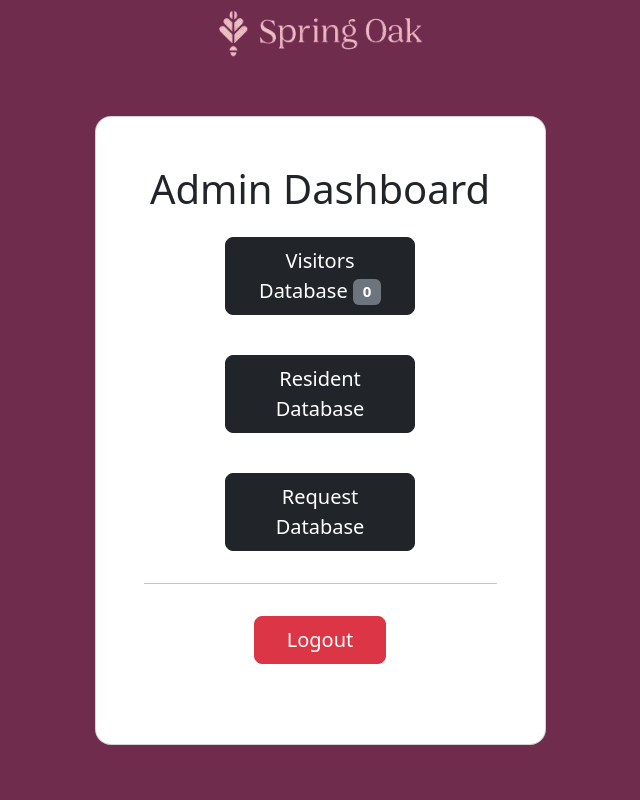
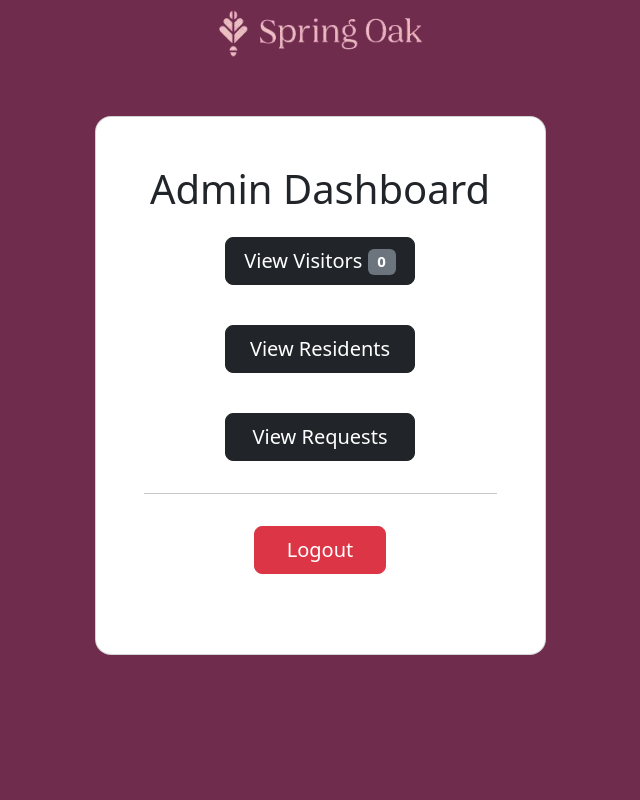
Before and after one commit to rosenb26/Software-Engineering-Group-Project, a Flask app: page /dashboard in a window 1280 px wide. Shown: the whole page, without its empty margins (320-960 px from the left). Run offline with Flask 3, Linux system fonts and the light colour scheme; data that the repository does not hold is empty; some libraries are stand-ins or nearby versions.

Commit message:
Update dashboard.html
changed wording

```diff
--- a/SpringOakWebApp3.0/templates/dashboard.html
+++ b/SpringOakWebApp3.0/templates/dashboard.html
@@ -26,18 +26,18 @@
         <div class="form-outline mb-4 d-grid gap-2 col-7 mx-auto">
             <a href="/visitors?type=registered" class="m-2">
                 <button class="btn btn-dark btn-lg col-12">
-                    Visitors Database <span class="badge bg-secondary">{{ registered_count }}</span>
+                    View Visitors <span class="badge bg-secondary">{{ registered_count }}</span>
                 </button>
             </a>
             </div>
             <div class="form-outline mb-4 d-grid gap-2 col-7 mx-auto">
             <a href="/resident-database" class="m-2">
-                <button class="btn btn-dark btn-lg col-12">Resident Database</button>
+                <button class="btn btn-dark btn-lg col-12">View Residents</button>
             </a>
         </div>
         <div class="form-outline mb-4 d-grid gap-2 col-7 mx-auto">
             <a href="/resident-requests" class="m-2">
-                <button class="btn btn-dark btn-lg col-12">Request Database</button>
+                <button class="btn btn-dark btn-lg col-12">View Requests</button>
             </a>
         </div>
         <hr class="my-4" />
```
